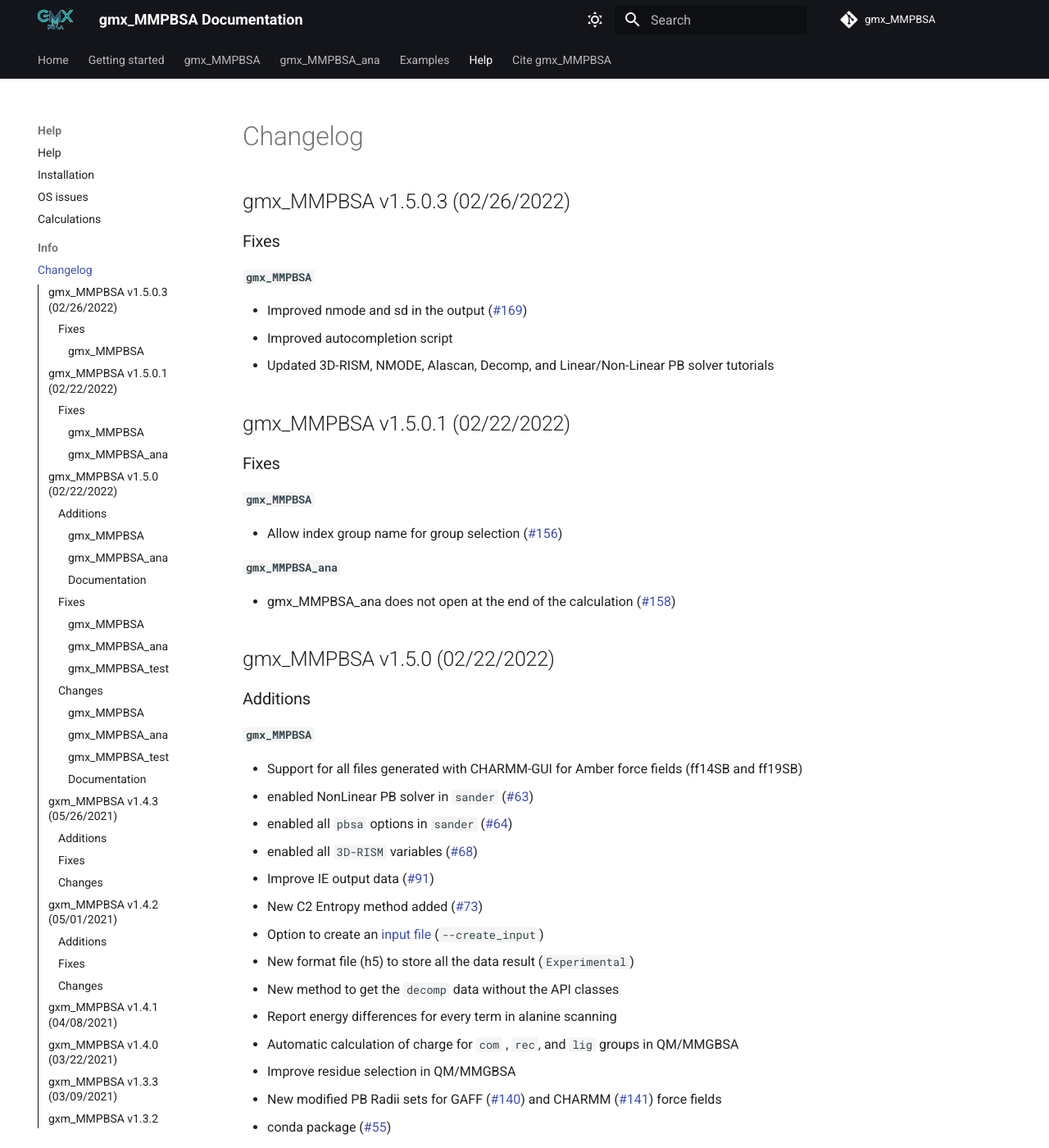
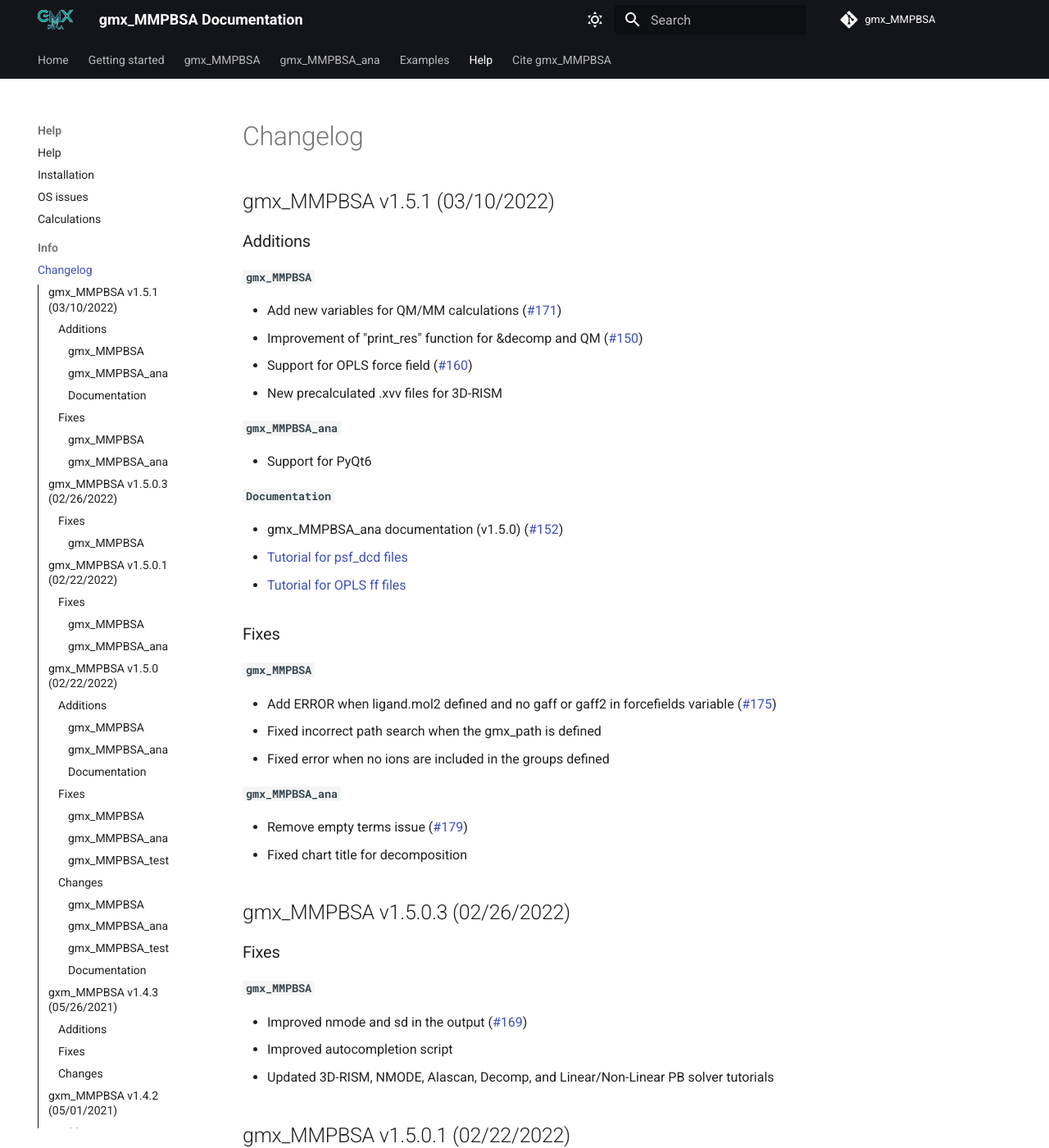
Before and after one commit to Valdes-Tresanco-MS/gmx_MMPBSA, an MkDocs documentation site: the page built from docs/changelog.md, in a window 1280 px wide and 1400 px high. Shown: the whole window at 82% size. Built offline with MkDocs 1.6.1 and Material for MkDocs 9.7.7, drawn with Linux system fonts in a browser that asks for light colours; comment, search, counter and statistics services are not loaded.

Commit message:
update changelog.md

```diff
--- a/docs/changelog.md
+++ b/docs/changelog.md
@@ -3,6 +3,40 @@ template: main.html
 title: Changelog
 ---
 # Changelog
+
+## gmx_MMPBSA v1.5.1 (03/10/2022)
+
+### Additions
+
+#### `gmx_MMPBSA`
+
+- Add new variables for QM/MM calculations (#171)
+- Improvement of "print_res" function for &decomp and QM (#150)
+- Support for OPLS force field (#160)
+- New precalculated .xvv files for 3D-RISM
+
+#### `gmx_MMPBSA_ana`
+
+- Support for PyQt6
+
+#### `Documentation`
+
+- gmx_MMPBSA_ana documentation (v1.5.0) (#152)
+- [Tutorial for psf_dcd files](https://valdes-tresanco-ms.github.io/gmx_MMPBSA/examples/#support-for-psf_dcd-files)
+- [Tutorial for OPLS ff files](https://valdes-tresanco-ms.github.io/gmx_MMPBSA/examples/#oplsff-support)
+
+### Fixes
+
+#### `gmx_MMPBSA`
+
+- Add ERROR when ligand.mol2 defined and no gaff or gaff2 in forcefields variable (#175)
+- Fixed incorrect path search when the gmx_path is defined
+- Fixed error when no ions are included in the groups defined
+
+#### `gmx_MMPBSA_ana`
+
+- Remove empty terms issue (#179)
+- Fixed chart title for decomposition
 
 ## gmx_MMPBSA v1.5.0.3 (02/26/2022)
 ### Fixes
```
Also changed, not shown: docs/examples/Protein_ligand/ST/README.md (+1 -1 lines), docs/getting-started.md (+16 -2 lines).
